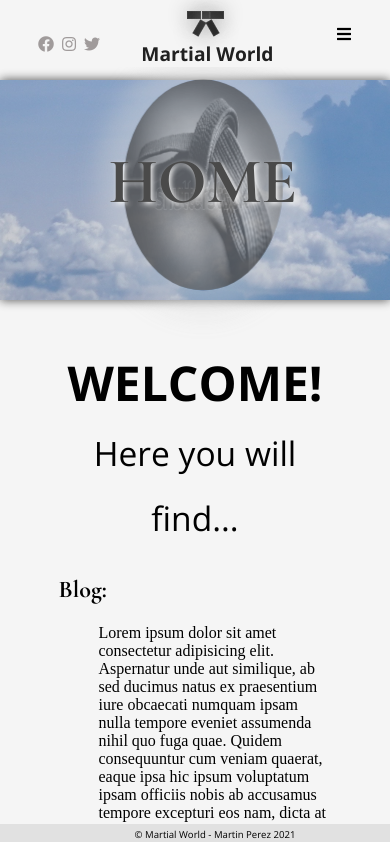
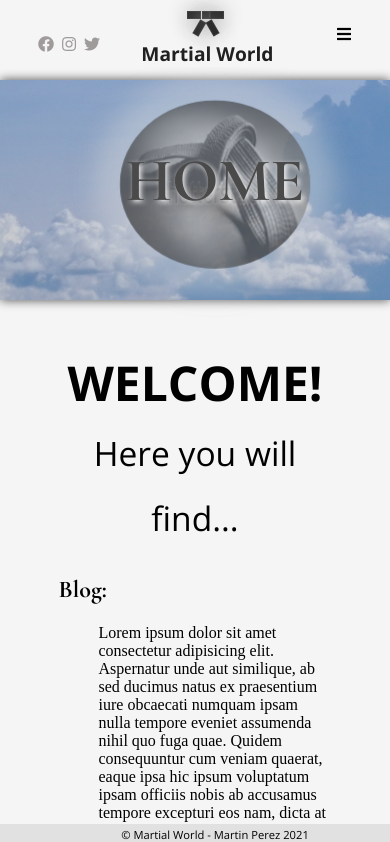
Before and after one commit to A-M-Perez/Martial-World-Blog, a React (Create React App) app: page / in a window 390 px wide. Shown: the top 842 px of the page. Built offline with nearby package versions, Linux system fonts and the light colour scheme; what google-maps-react, react-geocode would draw is missing.

Commit message:
Finalized responsive design for Footer & SiteHeader

```diff
--- a/src/styles/layout/Footer.css
+++ b/src/styles/layout/Footer.css
@@ -12,8 +12,16 @@
     z-index: 20;
 }
 
-@media screen and (max-width: 550px) {
+@media screen and (min-width: 1279px) {
     footer {
-        font-size: 0.6em;
+        height: 30px;
+        font-size: 0.8em;
     }
 }
+
+@media screen and (min-height: 1367px) {
+    footer {
+        height: 30px;
+        font-size: 0.9em;
+    }
+}
--- a/src/styles/layout/SiteHeader.css
+++ b/src/styles/layout/SiteHeader.css
@@ -18,6 +18,8 @@
 
     #headerImageContainer{
         margin-top: 4%;
+        margin-left: 2%;
+        margin-right: 2%;
         width: 10%;
         height: 50%;
         position: relative;
@@ -84,108 +86,102 @@
                     }
 
 /* RESPONSIVE DESIGN */
-
-/* GOING UP FROM 1250 */
-@media screen and (min-width: 1300px) {
+@media screen and (min-width: 1240px) {
     #headerImageContainer{
         margin-top: 4%;
+        margin-left: 2.5%;
+        margin-right: 2.5%;
         width: 9%;
+        height: 45%;
+    }
+
+    .siteHeaderTitle {
+        font-size: 1.8em;
+    }
+
+            @keyframes showNameInCenter {
+                0% {
+                    font-size: 1.8em;
+                    opacity: 0.4;
+                }
+
+                100% {
+                    font-size: 3.5em;
+                    opacity: 1;
+                }
             }
 }
 
-@media screen and (min-width: 1400px) {
-    #headerImageContainer{
-        margin-top: 3.5%;
-        width: 8.5%;
-    }
-}
-
-@media screen and (min-width: 1500px) {
+@media screen and (min-width: 1366px) {
     #headerImageContainer{
         width: 8%;
     }
 }
 
-@media screen and (min-width: 1600px) {
+@media screen and (min-width: 1920px) {
     #headerImageContainer{
-        width: 7.5%;
+        margin-top: 2.5%;
+        width: 7%;
+        height: 50%;
+    }
+
+    .siteHeaderTitle {
+        font-size: 2.2em;
+    }
+
+            @keyframes showNameInCenter {
+                0% {
+                    font-size: 2.2em;
+                    opacity: 0.4;
+                }
+
+                100% {
+                    font-size: 4.3em;
+                    opacity: 1;
+                }
             }
 }
 
-@media screen and (min-width: 1700px) {
+@media screen and (max-width: 1024px) {
     #headerImageContainer{
-        margin-top: 3%;
-        width: 7.2%;
+        margin-top: 5%;
+        margin-left: 3.5%;
+        margin-right: 3.5%;
+        width: 10.5%;
+        height: 45%;
     }
 
-    #siteHeader {
-        justify-content: space-evenly;
+    .siteHeaderTitle {
+        font-size: 1.8em;
+    }
+
+            @keyframes showNameInCenter {
+                0% {
+                    font-size: 1.8em;
+                    opacity: 0.4;
+                }
+
+                100% {
+                    font-size: 3.5em;
+                    opacity: 1;
+                }
             }
 }
 
-@media screen and (min-width: 1800px) {
+@media screen and (max-width: 960px) {
     #headerImageContainer{
-        margin-top: 2.8%;
-        width: 6.7%;
+        width: 12%;
+        height: 47%;
     }
 }
 
-@media screen and (min-width: 1900px) {
+@media screen and (max-width: 820px) {
     #headerImageContainer{
-        margin-top: 2.5%;
-        width: 6.5%;
-    }
-}
-
-@media screen and (min-width: 2000px) {
-    #headerImageContainer{
-        width: 6%;
-    }
-}
-
-@media screen and (min-width: 2200px) {
-    #headerImageContainer{
-        margin-top: 2.3%;
-        width: 5.5%;
-    }
-}
-
-@media screen and (min-width: 2400px) {
-    #headerImageContainer{
-        margin-top: 2%;
-        width: 5%;
-    }
-}
-
-/* GOING DOWN FROM 1250 */
-@media screen and (max-width: 1150px) {
-    #headerImageContainer{
-        margin-top: 4%;
-        width: 11%;
-    }
-}
-
-@media screen and (max-width: 1100px) {
-    #headerImageContainer{
-        margin-top: 4.8%;
-        height: 48%;
-
-    }
-}
-
-@media screen and (max-width: 1000px) {
-    #headerImageContainer{
-        margin-top: 5%;
-        height: 48%;
+        margin-top: 7%;
+        margin-left: 2%;
+        margin-right: 2%;
         width: 12%;
-    }
-}
-
-@media screen and (max-width: 900px) {
-    #headerImageContainer{
-        margin-top: 5.5%;
-        height: 45%;
-        width: 12.5%;
+        height: 40%;
     }
 
     .siteHeaderTitle {
@@ -199,64 +195,31 @@
                 }
 
                 100% {
-            font-size: 3.5em;
+                    font-size: 3.2em;
                     opacity: 1;
                 }
             }
 }
 
-@media screen and (max-width: 800px) {
+@media screen and (max-width: 768px) {
     #headerImageContainer{
-        margin-top: 7%;
-        height: 40%;
-        width: 12%;
-    }
-
-    .siteHeaderTitle {
-        font-size: 1.2em;
-    }
-
-    @keyframes showNameInCenter {
-        0% {
-            font-size: 1.2em;
-            opacity: 0.4;
-        }
-
-        100% {
-            font-size: 3.1em;
-            opacity: 1;
-        }
+        width: 13%;
     }
 }
 
-@media screen and (max-width: 700px) {
+@media screen and (max-width: 540px) {
     #headerImageContainer{
-        margin-top: 7.5%;
-        height: 50%;
-        width: 18%;
+        padding: 0;
+        margin: -2px;
+        width: auto;
     }
 
-    .siteHeaderTitle {
-        font-size: 2em;
-    }
-
-    @keyframes showNameInCenter {
-        0% {
-            font-size: 2em;
-            opacity: 0.4;
-        }
-
-        100% {
-            font-size: 4em;
-            opacity: 1;
-        }
+    #headerImageContainer{
+        margin-top: 10%;
+        height: 45%;
     }
 
     .headerImage {
-        visibility: hidden;
-    }
-
-    .siteHeaderTitle {
      visibility: hidden;
     }
 
@@ -264,41 +227,108 @@
             visibility: visible;
         }
 
+    .siteHeaderTitle {
+        visibility: hidden;
+    }
+
         #indexName_2 {
             visibility: visible;
-    }
-}
-
-@media screen and (max-width: 600px) {
-    #headerImageContainer{
-        margin-top: 8%;
-        height: 48%;
-        width: 20%;
-    }
-}
-
-@media screen and (max-width: 500px) {
-    #headerImageContainer{
-        position: absolute;
-        margin-top: 10%;
-        left: 40%;
-        height: 9%;
-        width: 24%;
-    }
-
-    .siteHeaderTitle {
-        font-size: 2em;
         }
 
             @keyframes showNameInCenter {
                 0% {
-            font-size: 2em;
+                    font-size: 1.8em;
                     opacity: 0.4;
                 }
 
                 100% {
-            font-size: 4em;
+                    font-size: 3.8em;
                     opacity: 1;
                 }
             }
 }
+
+@media screen and (max-width: 480px) {
+    #headerImageContainer{
+        margin: -8px;
+    }
+
+    #headerImageContainer{
+        margin-top: 10%;
+    }
+}
+
+@media screen and (max-width: 414px) {
+    #headerImageContainer{
+        margin: -12px;
+    }
+
+    #headerImageContainer{
+        margin-top: 12%;
+    }
+}
+
+@media screen and (max-width: 393px) {
+    #headerImageContainer{
+        margin: -15px;
+    }
+
+    #headerImageContainer{
+        margin-top: 13%;
+    }
+}
+
+@media screen and (max-width: 375px) {
+    #headerImageContainer{
+        margin: -17px;
+    }
+
+    #headerImageContainer{
+        margin-top: 13%;
+    }
+}
+
+@media screen and (max-width: 320px) {
+    #headerImageContainer{
+        margin-top: 15%;
+    }
+
+    .siteHeaderTitle {
+        font-size: 1.5em;
+    }
+
+            @keyframes showNameInCenter {
+                0% {
+                    font-size: 1.7em;
+                    opacity: 0.4;
+                }
+
+                100% {
+                    font-size: 3.4em;
+                    opacity: 1;
+                }
+            }
+}
+
+@media screen and (max-width: 280px) {
+    #headerImageContainer{
+        margin-top: 19%;
+        height: 40%;
+    }
+
+    .siteHeaderTitle {
+        font-size: 1.4em;
+    }
+
+            @keyframes showNameInCenter {
+                0% {
+                    font-size: 1.4em;
+                    opacity: 0.4;
+                }
+
+                100% {
+                    font-size: 3em;
+                    opacity: 1;
+                }
+            }
+}
```
Lines whose indentation alone changed are shown as unchanged.
